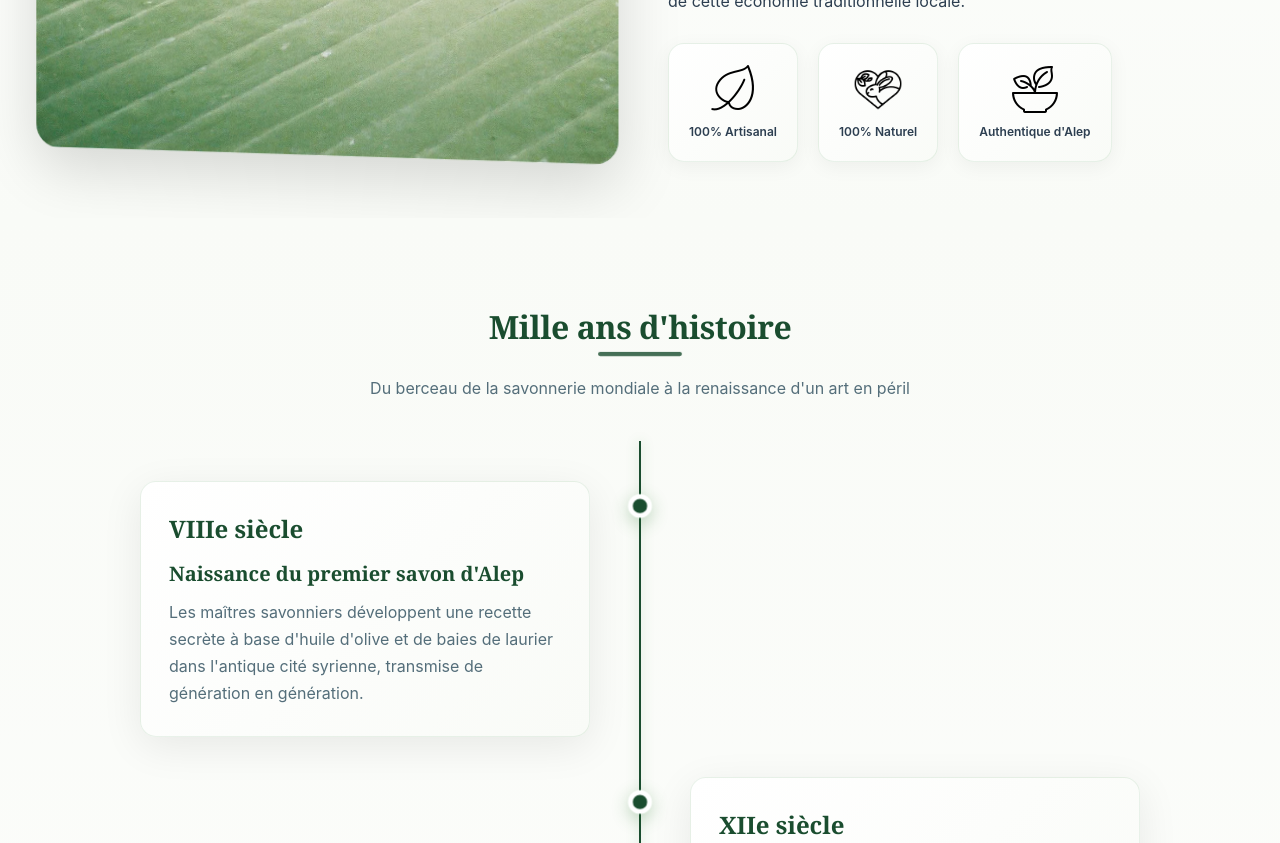
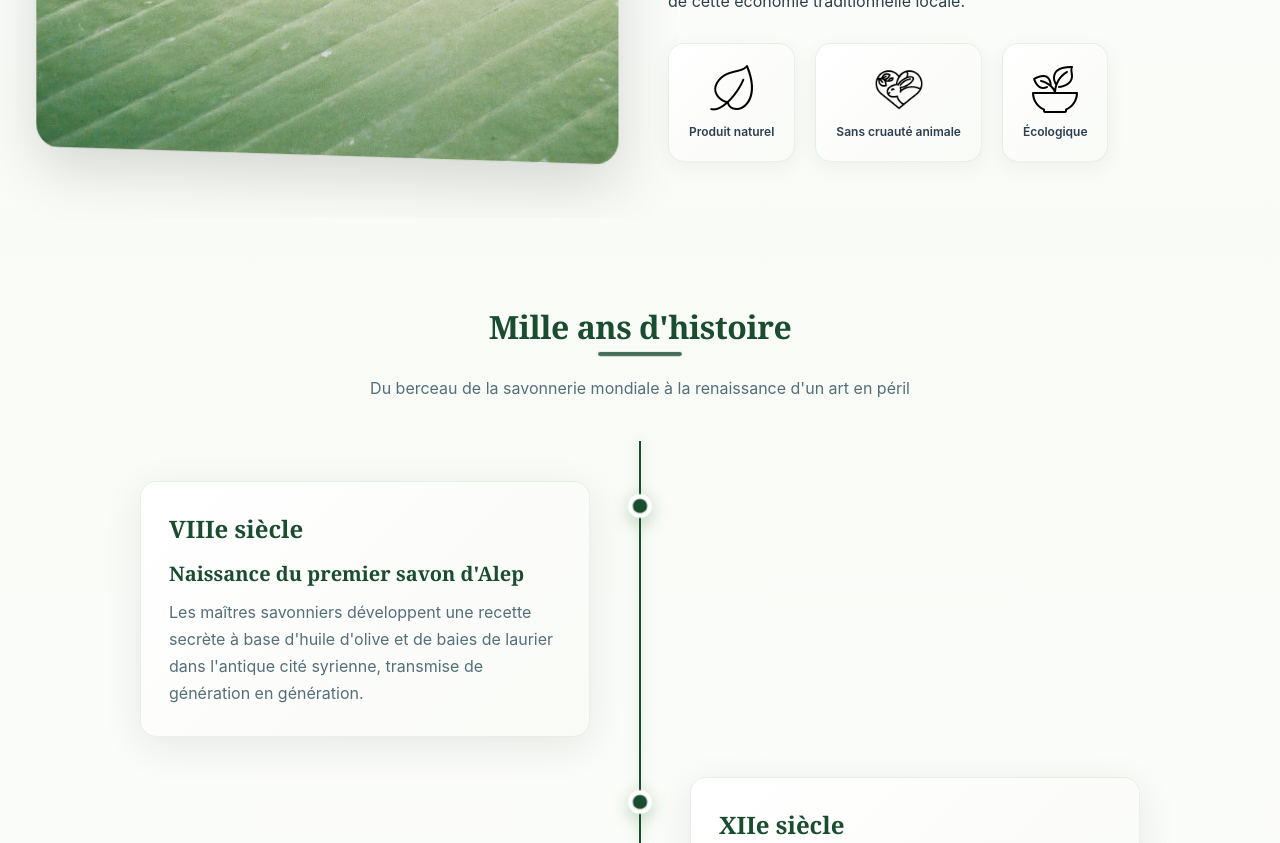
Before and after one commit to Yanlry/monsavonvert-frontend, a Next.js app: page /info in a window 1280 px wide. Shown: the part 880-1723 px from the top of the page. Built offline with nearby package versions, Linux system fonts and the light colour scheme; no server answers.

Commit message:
modif des derniere erreur

```diff
--- a/components/Footer.js
+++ b/components/Footer.js
@@ -109,7 +109,7 @@ export default function footer() {
                   >
                     <path d="M22 16.92v3a2 2 0 0 1-2.18 2 19.79 19.79 0 0 1-8.63-3.07 19.5 19.5 0 0 1-6-6 19.79 19.79 0 0 1-3.07-8.67A2 2 0 0 1 4.11 2h3a2 2 0 0 1 2 1.72 12.84 12.84 0 0 0 .7 2.81 2 2 0 0 1-.45 2.11L8.09 9.91a16 16 0 0 0 6 6l1.27-1.27a2 2 0 0 1 2.11-.45 12.84 12.84 0 0 0 2.81.7A2 2 0 0 1 22 16.92z"></path>
                   </svg>
-                  <a href="tel:+33612345678" className={styles.contactLink}>
+                  <a href="tel:+33658002707" className={styles.contactLink}>
                     06 58 00 27 07
                   </a>
                 </div>
--- a/pages/index.js
+++ b/pages/index.js
@@ -896,8 +896,8 @@ export default function Home() {
 
                     <div className={styles.certifications}>
                       <div className={styles.certBadge}>
-                        <img src="/images/bio.png" alt="Certification Bio" />
-                        <span>Bio</span>
+                        <img src="/images/bio.png" alt="Certification naturel" />
+                        <span>Naturel</span>
                       </div>
                       <div className={styles.certBadge}>
                         <img
@@ -908,7 +908,7 @@ export default function Home() {
                       </div>
                       <div className={styles.certBadge}>
                         <img src="/images/vegan.png" alt="Vegan" />
-                        <span>Vegan</span>
+                        <span>Écologique</span>
                       </div>
                     </div>
 
--- a/pages/info.js
+++ b/pages/info.js
@@ -246,9 +246,7 @@ export default function AboutPage() {
           {/* Hero section */}
           <section className={styles.pageHero}>
             <div className={styles.pageHeroContent}>
-              <h1 className={styles.pageTitle}>
-                L'Histoire Millénaire d'Alep
-              </h1>
+              <h1 className={styles.pageTitle}>L'Histoire Millénaire d'Alep</h1>
             </div>
           </section>
 
@@ -292,16 +290,19 @@ export default function AboutPage() {
                 </p>
                 <div className={styles.introCertifications}>
                   <div className={styles.certificationBadge}>
-                    <img src="/images/bio.png" alt="Artisanal" />
-                    <span>100% Artisanal</span>
+                    <img src="/images/bio.png" alt="Produit naturel" />
+                    <span>Produit naturel</span>
                   </div>
                   <div className={styles.certificationBadge}>
-                    <img src="/images/cruelty-free.png" alt="Naturel" />
-                    <span>100% Naturel</span>
+                    <img
+                      src="/images/cruelty-free.png"
+                      alt="Sans cruauté animale"
+                    />
+                    <span>Sans cruauté animale</span>
                   </div>
                   <div className={styles.certificationBadge}>
-                    <img src="/images/vegan.png" alt="Authentique Alep" />
-                    <span>Authentique d'Alep</span>
+                    <img src="/images/vegan.png" alt="Écologique" />
+                    <span>Écologique</span>
                   </div>
                 </div>
               </div>
@@ -509,13 +510,12 @@ export default function AboutPage() {
                 </div>
                 <h3 className={styles.whyTitle}>Tradition millénaire</h3>
                 <p className={styles.whyDescription}>
-                  Élaborés selon la recette traditionnelle
-                  inchangée depuis plus de 1000 ans, directement dans la région
-                  d'Alep en Syrie. Cette méthode artisanale respecte chaque
-                  étape du processus historique : cuisson lente au chaudron,
-                  coulage manuel et séchage à l'air libre. Un savoir-faire
-                  millénaire transmis de génération en
-                  génération.
+                  Élaborés selon la recette traditionnelle inchangée depuis plus
+                  de 1000 ans, directement dans la région d'Alep en Syrie. Cette
+                  méthode artisanale respecte chaque étape du processus
+                  historique : cuisson lente au chaudron, coulage manuel et
+                  séchage à l'air libre. Un savoir-faire millénaire transmis de
+                  génération en génération.
                 </p>
               </div>
             </div>
--- a/pages/produit/[id].js
+++ b/pages/produit/[id].js
@@ -436,7 +436,7 @@ export default function ProductDetail({ product }) {
                   </div>
                   <div className={styles.badge}>
                     <img src="/images/vegan.png" alt="Vegan" />
-                    <span>Vegan</span>
+                    <span>Écologique</span>
                   </div>
                 </div>
               </div>
```
Also changed, not shown: pages/virtues.js (+22 -5 lines).
